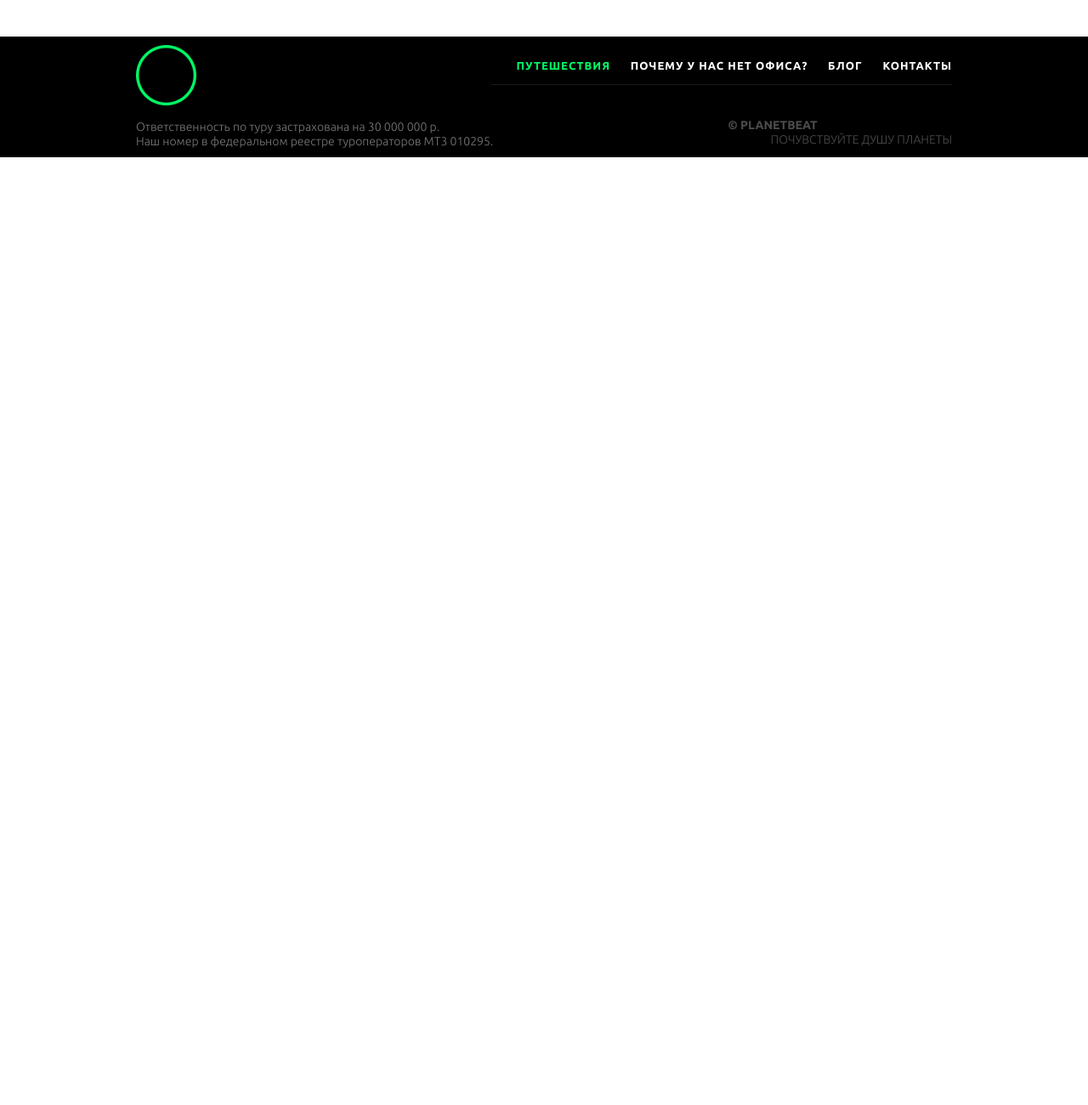
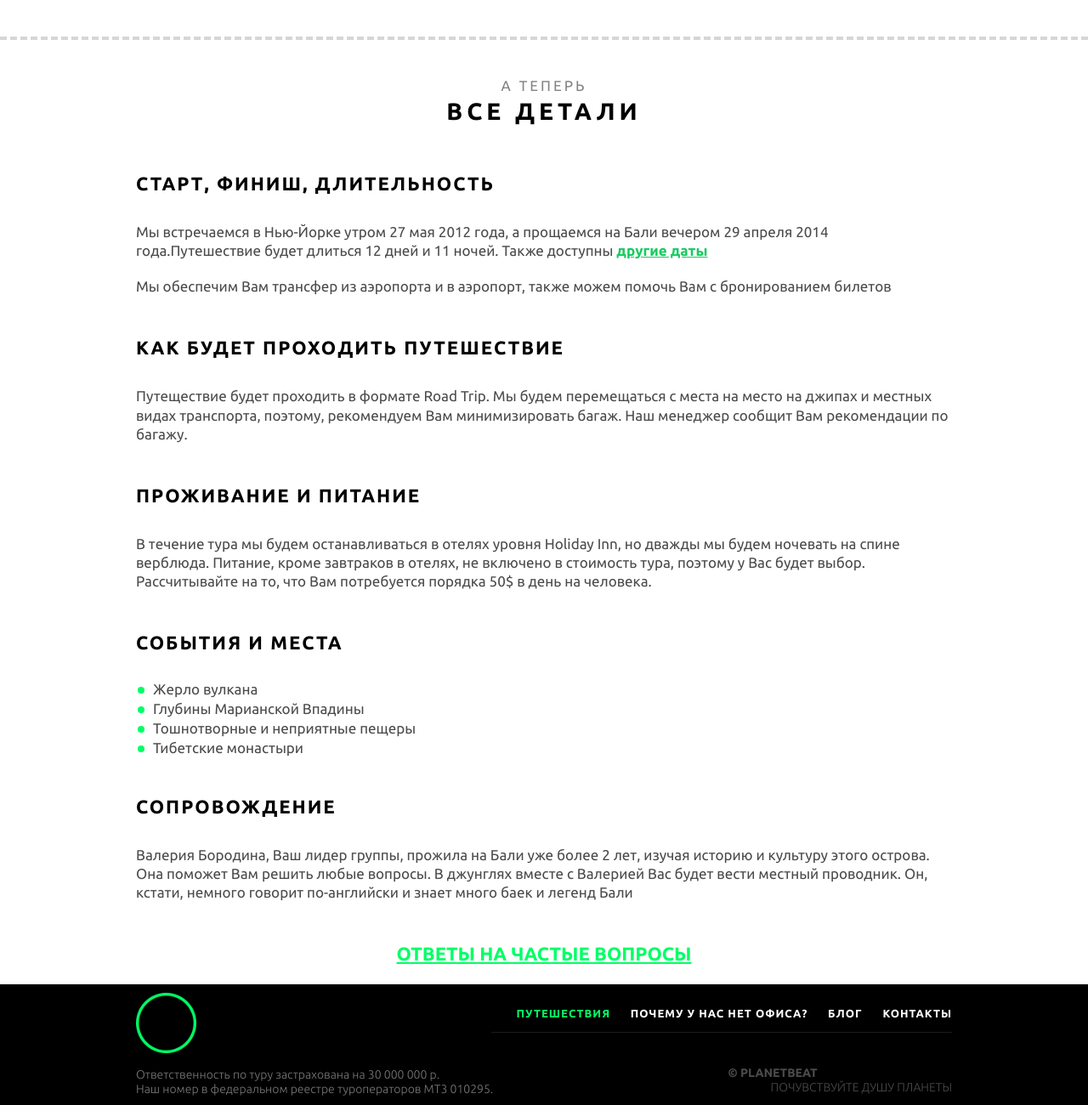
Before and after one commit to dudehaveadream/planetbear, a plain HTML site: page travel.html in a window 1280 px wide. Shown: the part 8476-9776 px from the top of the page at 85% size. Before the commit the page ends 8661 px from the top, so only its background shows below. Drawn offline with nearby package versions, Linux system fonts and the light colour scheme.

Commit message:
add details

```diff
--- a/sass/helpers/_variables.scss
+++ b/sass/helpers/_variables.scss
@@ -107,3 +107,10 @@ $reviews-background-color: $white;
 $reviews-background-image: url();
 $reviews-background-position: center;
 $reviews-background-attachment: none; /* none, fixed, scroll*/
+
+/* Detaild */
+$details-display: block; /* block, none */
+$details-background-color: $white;
+$details-background-image: url();
+$details-background-position: center;
+$details-background-attachment: none; /* none, fixed, scroll*/
--- a/sass/main.scss
+++ b/sass/main.scss
@@ -28,3 +28,4 @@
 @import "pages/travel-sections/secondinvite.scss";
 @import "pages/travel-sections/author.scss";
 @import "pages/travel-sections/reviews.scss";
+@import "pages/travel-sections/details.scss";
--- /dev/null
+++ b/sass/pages/travel-sections/_details.scss
@@ -0,0 +1,68 @@
+.travel-details {
+    display: $details-display;
+    background-color: $details-background-color;
+    background-image: $details-background-image;
+    background-position: $details-background-position;
+    background-attachment: $details-background-attachment;
+    padding: 45px 0 25px;
+    .title {
+        margin-bottom: 60px;
+    }
+    .btn-holder {
+        text-align: center;
+        a {
+            display: inline-block;
+            font-size: 22px;
+            font-weight: $bold;
+            text-transform: uppercase;
+            color: $green-lighter;
+            text-decoration: underline;
+            &:hover {
+                text-decoration: none;
+            }
+        }
+    }
+    &-inner {
+        .detail {
+            margin-bottom: 50px;
+            h3 {
+                text-align: left;
+                letter-spacing: 2px;
+                margin-bottom: 35px;
+            }
+            p {
+                font-size: 17px;
+                color: #4b4b4b;
+                line-height: 1.3;
+                margin-bottom: 20px;
+                a {
+                    font-weight: $bold;
+                    color: #17cb5f;
+                    text-decoration: underline;
+                    &:hover {
+                        text-decoration: none;
+                    }
+                }
+            }
+            ul {
+                padding-left: 20px;
+                li {
+                    font-size: 17px;
+                    color: #4b4b4b;
+                    margin: 6px 0;
+                    position: relative;
+                    &:before {
+                        content: '';
+                        position: absolute;
+                        top: 6px;
+                        left: -18px;
+                        width: 8px;
+                        height: 8px;
+                        background: $green-lighter;
+                        @include border-radius (50%);
+                    }
+                }
+            }
+        }
+    }
+}
--- a/sass/pages/travel-sections/_reviews.scss
+++ b/sass/pages/travel-sections/_reviews.scss
@@ -5,6 +5,7 @@
     background-position: $reviews-background-position;
     background-attachment: $reviews-background-attachment;
     padding: 50px 0 55px;
+    border-bottom: 4px dashed #d6d6d6;
     .title {
         margin-bottom: 45px;
     }
--- a/travel.html
+++ b/travel.html
@@ -402,6 +402,41 @@
     </div>
 </div><!-- Reviews end -->
 
+<div class="travel-details">
+    <div class="container">
+        <h2 class="title"><span>а теперь</span>все детали</h2>
+        <div class="travel-details-inner">
+            <div class="detail">
+                <h3>старт, финиш, длительность</h3>
+                <p>Мы встречаемся в Нью-Йорке утром 27 мая 2012 года, а прощаемся на Бали вечером 29 апреля 2014 года.Путешествие будет длиться 12 дней и 11 ночей.  Также доступны <a href="#">другие даты</a></p>
+                <p>Мы обеспечим Вам трансфер из аэропорта и в аэропорт, также можем помочь Вам с бронированием билетов</p>
+            </div>
+            <div class="detail">
+                <h3>как будет проходить путешествие</h3>
+                <p>Путеществие будет проходить в формате Road Trip. Мы будем перемещаться с места на место на джипах и местных видах транспорта, поэтому, рекомендуем Вам минимизировать багаж.  Наш менеджер сообщит Вам рекомендации по багажу.</p>
+            </div>
+            <div class="detail">
+                <h3>Проживание и питание</h3>
+                <p>В течение тура мы будем останавливаться в отелях уровня Holiday Inn, но дважды мы будем ночевать на спине верблюда. Питание, кроме завтраков в отелях, не включено в стоимость тура, поэтому у Вас будет выбор. Рассчитывайте на то, что Вам потребуется порядка 50$ в день на человека.</p>
+            </div>
+            <div class="detail">
+                <h3>события и места</h3>
+                <ul>
+                    <li>Жерло вулкана</li>
+                    <li>Глубины Марианской Впадины</li>
+                    <li>Тошнотворные и неприятные пещеры</li>
+                    <li>Тибетские монастыри</li>
+                </ul>
+            </div>
+            <div class="detail">
+                <h3>Сопровождение</h3>
+                <p>Валерия Бородина, Ваш лидер группы, прожила на Бали уже более 2 лет, изучая историю и культуру этого острова. Она поможет Вам решить любые вопросы. В джунглях вместе с Валерией Вас будет вести местный проводник. Он, кстати, немного говорит по-английски и знает много баек и легенд Бали</p>
+            </div>
+        </div>
+        <div class="btn-holder"><a href="#">ответы на частые вопросы</a></div>
+    </div>
+</div>
+
 <div class="section footer">
     <div class="container">
         <div class="footer-top">
```
Also changed, not shown: css/main.css.
